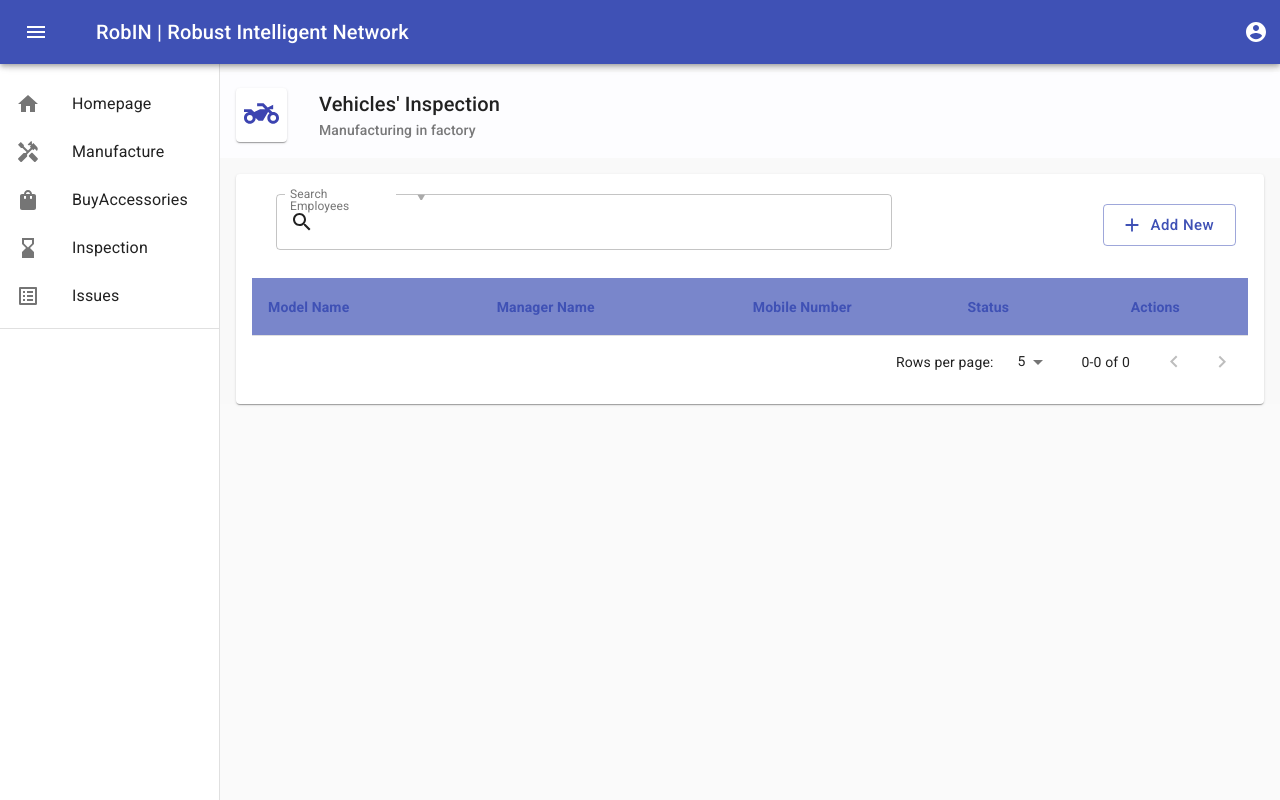
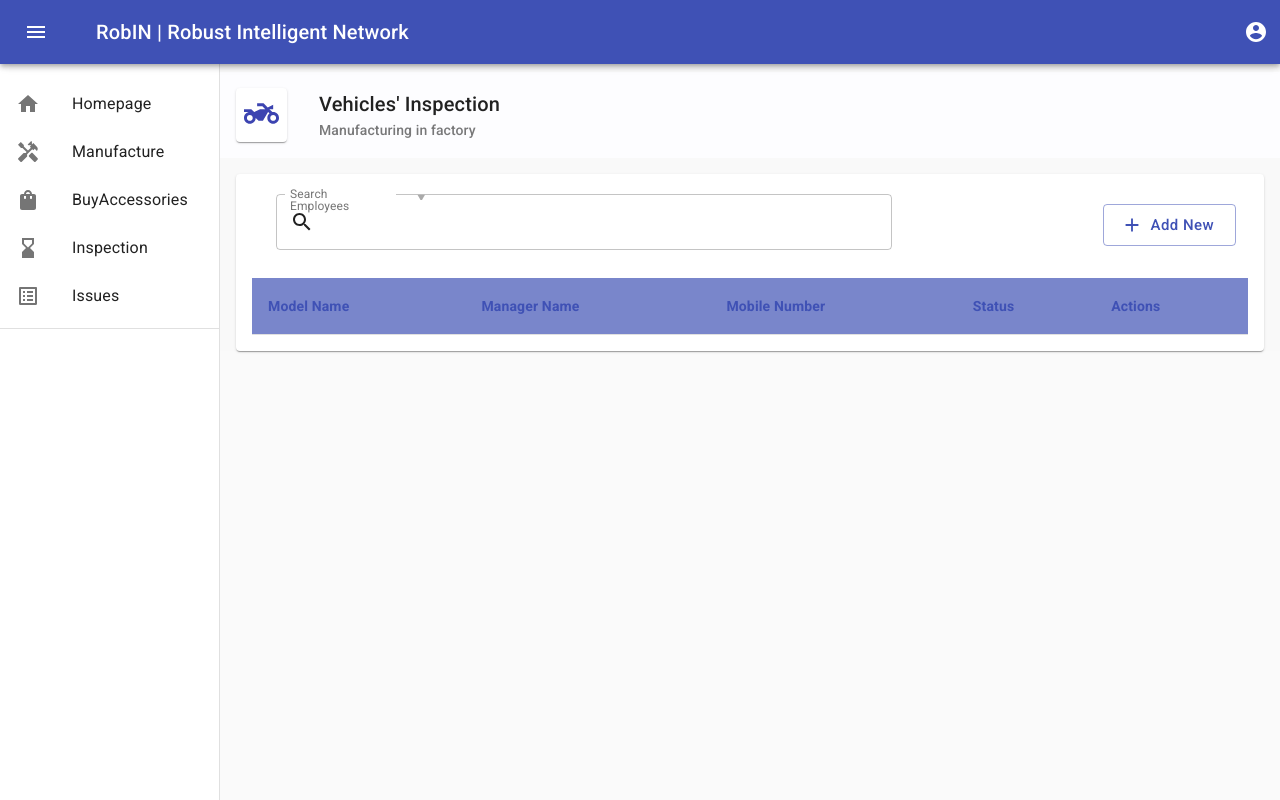
Before and after one commit to RoninS28/ROBIN_Website, a React (Create React App) app in the folder client/: page /inspection in a window 1280 px wide. Built offline with nearby package versions, Linux system fonts and the light colour scheme.

Commit message:
Updated Inspection

```diff
--- a/client/src/FactoryWorker/Pages/Iform.js
+++ b/client/src/FactoryWorker/Pages/Iform.js
@@ -42,7 +42,7 @@ export default function IForm() {
     const handleSubmit = e => {
         e.preventDefault()
         if (validate()){
-            Servicedata.insertEmployee(values)
+
             resetForm()
         }
     }
@@ -54,7 +54,7 @@ export default function IForm() {
                    <Grid item xs={7}>
                    <Controls.Input
                            name="fullName"
-                           label="Block"
+                           label="Model Name"
                            value={values.fullName}
                            onChange={handleInputChange}
                            error={errors.fullName}
--- a/client/src/FactoryWorker/Pages/Inspection.js
+++ b/client/src/FactoryWorker/Pages/Inspection.js
@@ -41,16 +41,14 @@ export default function Inspection() {
 
     const classes=useStyles();
     const [recordForEdit, setRecordForEdit] = useState(null)
-    const [records, setRecords] = useState(Servicedata.getAllEmployees())
+
     const [filterFn, setFilterFn] = useState({ fn: items => { return items; } })
     const [openPopup, setOpenPopup] = useState(false)
 
     const {
         TblContainer,
-        TblHead,
-        TblPagination,
-        recordsAfterPagingAndSorting
-    } = useTable(records, headCells, filterFn);
+        TblHead
+    } = useTable( headCells, filterFn);
 
     const handleSearch = e => {
         let target = e.target;
@@ -65,14 +63,11 @@ export default function Inspection() {
     }
 
     const addOrEdit = (employee, resetForm) => {
-        if (employee.id == 0)
-            Servicedata.insertEmployee(employee)
-        else
-            Servicedata.updateEmployee(employee)
+
         resetForm()
         setRecordForEdit(null)
         setOpenPopup(false)
-        setRecords(Servicedata.getAllEmployees())
+
     }
 
     const openInPopup = item => {
@@ -111,31 +106,9 @@ export default function Inspection() {
                     />
                 <TblContainer>
                     <TblHead />
-                    <TableBody>
-                        {
-                            recordsAfterPagingAndSorting().map(item =>
-                                (<TableRow key={item.id}>
-                                    <TableCell>{item.MdName}</TableCell>
-                                    <TableCell>{item.MnName}</TableCell>
-                                    <TableCell>{item.mobile}</TableCell>
-                                    <TableCell>{item.statusId}</TableCell>
-                                    <TableCell>
-                                        <Controls.ActionButton
-                                            color="primary"
-                                            onClick={() => { openInPopup(item) }}>
-                                            <EditOutlinedIcon fontSize="small" />
-                                        </Controls.ActionButton>
-                                        <Controls.ActionButton
-                                            color="secondary">
-                                            <CloseIcon fontSize="small" />
-                                        </Controls.ActionButton>
-                                    </TableCell>
-                                </TableRow>)
-                            )
-                        }
-                    </TableBody>
+
                 </TblContainer>
-                    <TblPagination />
+
             </Paper>
             <Popup
                 title="New Model"
--- a/client/src/FactoryWorker/Pages/Servicedata.js
+++ b/client/src/FactoryWorker/Pages/Servicedata.js
@@ -8,39 +8,3 @@ export const getDepartmentCollection = ()=>([
     { id: '2', title: 'Not completed' },
 
 ])
-
-export function insertEmployee(data) {
-    let employees=getAllEmployees();
-    data['id'] = generateEmployeeId()
-    employees.push(data)
-    localStorage.setItem(KEYS.employees,JSON.stringify(employees))
-}
-
-export function updateEmployee(data) {
-    let employees = getAllEmployees();
-    let recordIndex = employees.findIndex(x => x.id == data.id);
-    employees[recordIndex] = { ...data }
-    localStorage.setItem(KEYS.employees, JSON.stringify(employees));
-}
-
-export function generateEmployeeId() {
-    if (localStorage.getItem(KEYS.employeeId) == null)
-        localStorage.setItem(KEYS.employeeId, '0')
-    var id = parseInt(localStorage.getItem(KEYS.employeeId))
-    localStorage.setItem(KEYS.employeeId, (++id).toString())
-    return id;
-}
-
-export function getAllEmployees() {
-    if (localStorage.getItem(KEYS.employees) == null)
-        localStorage.setItem(KEYS.employees, JSON.stringify([]))
-        let employees = JSON.parse(localStorage.getItem(KEYS.employees));
-
-        //map departmentID to department title
-        let Completions = getDepartmentCollection();
-        return employees.map(x => ({
-            ...x,
-            statusId: Completions[x.status - 1].title
-        }))
-
-}
--- a/client/src/FactoryWorker/Pages/UseTable.js
+++ b/client/src/FactoryWorker/Pages/UseTable.js
@@ -19,15 +19,9 @@ const useStyles = makeStyles(theme => ({
     },
 }))
 
-export default function useTable(records, headCells,filterFn) {
+export default function useTable( headCells,filterFn) {
 
     const classes = useStyles();
-
-    const pages = [5, 10, 25]
-    const [page, setPage] = useState(0)
-    const [rowsPerPage, setRowsPerPage] = useState(pages[page])
-    const [order, setOrder] = useState()
-    const [orderBy, setOrderBy] = useState()
 
     const TblContainer = props => (
         <Table className={classes.table}>
@@ -37,86 +31,27 @@ export default function useTable(records, headCells,filterFn) {
 
     const TblHead = props => {
 
-        const handleSortRequest = cellId => {
-            const isAsc = orderBy === cellId && order === "asc";
-            setOrder(isAsc ? 'desc' : 'asc');
-            setOrderBy(cellId)
-        }
-
         return (<TableHead>
-            <TableRow>
+             <TableRow>
                 {
                     headCells.map(headCell => (
-                        <TableCell key={headCell.id}
-                            sortDirection={orderBy === headCell.id ? order : false}>
-                            {headCell.disableSorting ? headCell.label :
-                                <TableSortLabel
-                                    active={orderBy === headCell.id}
-                                    direction={orderBy === headCell.id ? order : 'asc'}
-                                    onClick={() => { handleSortRequest(headCell.id) }}>
-                                    {headCell.label}
-                                </TableSortLabel>
-                            }
+                        <TableCell key={headCell.id}>
+                            {headCell.label}
                         </TableCell>))
                 }
             </TableRow>
+
         </TableHead>)
     }
 
-    const handleChangePage = (event, newPage) => {
-        setPage(newPage);
-    }
 
-    const handleChangeRowsPerPage = event => {
-        setRowsPerPage(parseInt(event.target.value, 10))
-        setPage(0);
-    }
 
-    const TblPagination = () => (<TablePagination
-        component="div"
-        page={page}
-        rowsPerPageOptions={pages}
-        rowsPerPage={rowsPerPage}
-        count={records.length}
-        onChangePage={handleChangePage}
-        onChangeRowsPerPage={handleChangeRowsPerPage}
-    />)
 
-    function stableSort(array, comparator) {
-        const stabilizedThis = array.map((el, index) => [el, index]);
-        stabilizedThis.sort((a, b) => {
-            const order = comparator(a[0], b[0]);
-            if (order !== 0) return order;
-            return a[1] - b[1];
-        });
-        return stabilizedThis.map((el) => el[0]);
-    }
 
-    function getComparator(order, orderBy) {
-        return order === 'desc'
-            ? (a, b) => descendingComparator(a, b, orderBy)
-            : (a, b) => -descendingComparator(a, b, orderBy);
-    }
 
-    function descendingComparator(a, b, orderBy) {
-        if (b[orderBy] < a[orderBy]) {
-            return -1;
-        }
-        if (b[orderBy] > a[orderBy]) {
-            return 1;
-        }
-        return 0;
-    }
 
-    const recordsAfterPagingAndSorting = () => {
-        return stableSort(filterFn.fn(records), getComparator(order, orderBy))
-            .slice(page * rowsPerPage, (page + 1) * rowsPerPage)
-    }
 
     return {
         TblContainer,
-        TblHead,
-        TblPagination,
-        recordsAfterPagingAndSorting
-    }
+        TblHead}
 }
```
Also changed, not shown: client/src/FactoryWorker/Pages/controls/Notification.js (deleted).
